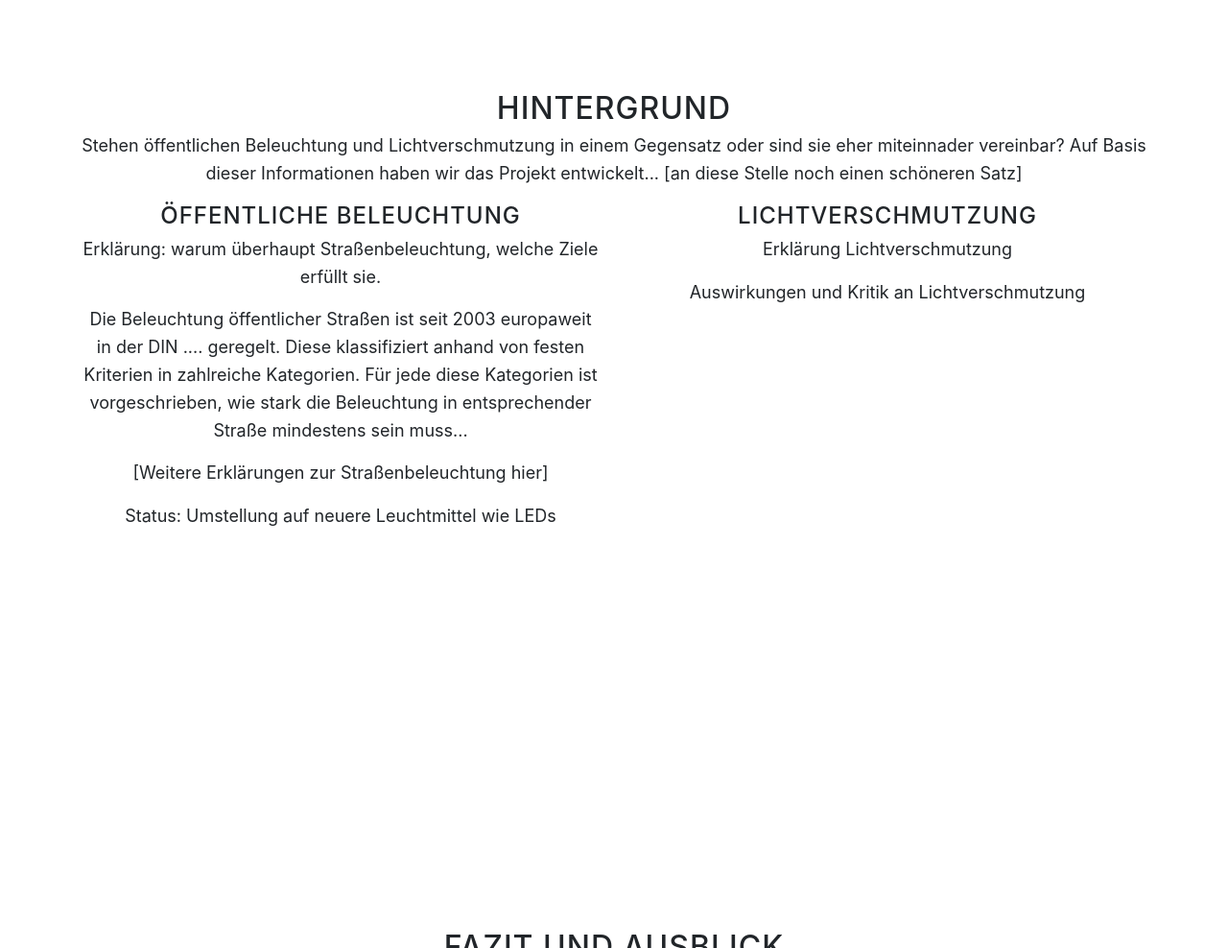
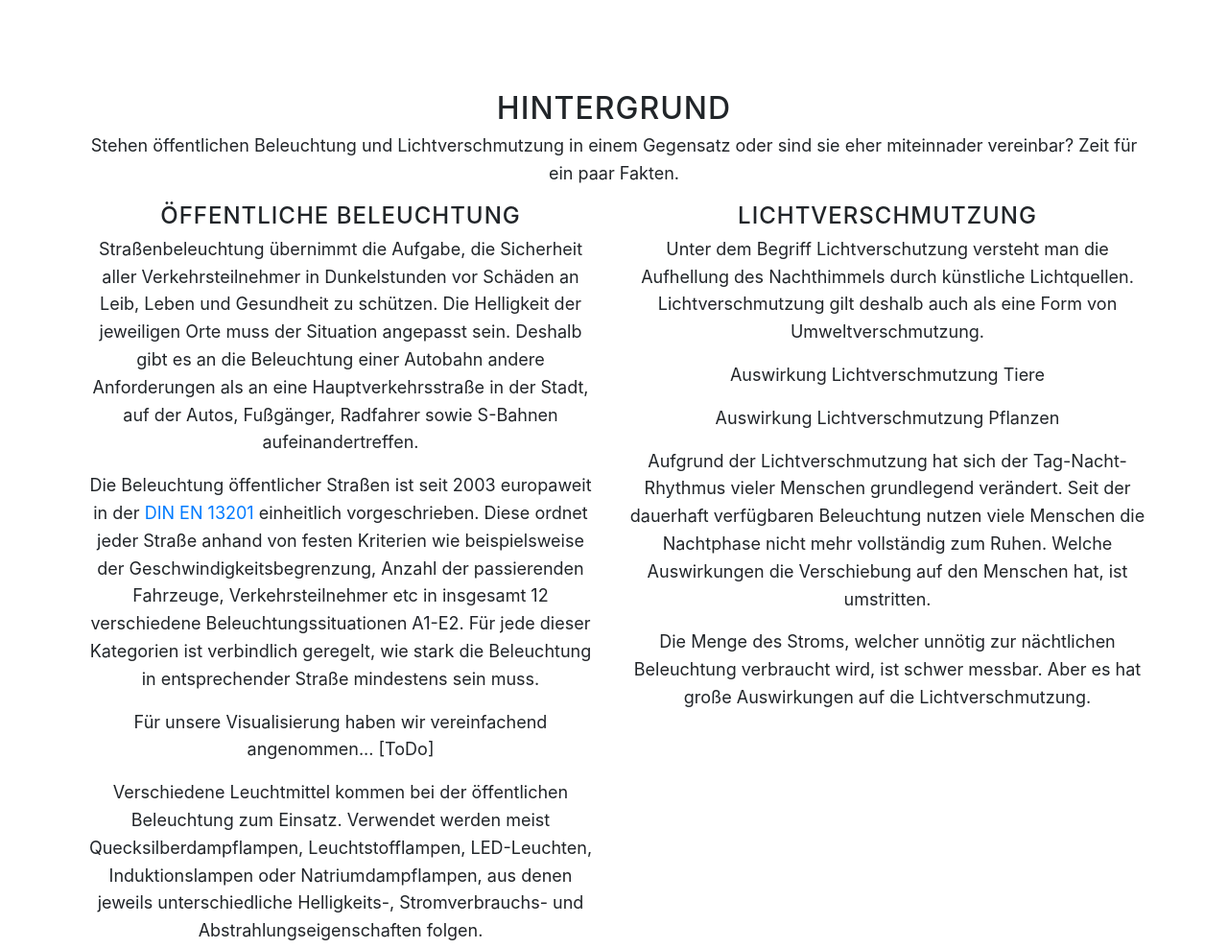
Before and after one commit to open-data-potsdam/light-pollution, a website with bundled scripts: page www/index.html in a window 1280 px wide. Shown: the part 2740-3728 px from the top of the page at 96% size. Built offline with nearby package versions, Linux system fonts and the light colour scheme.

Commit message:
new text sections added

```diff
--- a/www/index.html
+++ b/www/index.html
@@ -1,4 +1,4 @@
- <!DOCTYPE html>
+<!DOCTYPE html>
 <html lang="en">
 
   <head>
@@ -106,18 +106,26 @@
     <section id="background" class="content-section text-center">
       <div class="container">
         <h2>Hintergrund</h2>
-        <p>Stehen öffentlichen Beleuchtung und Lichtverschmutzung in einem Gegensatz oder sind sie eher miteinnader vereinbar? Auf Basis dieser Informationen haben wir das Projekt entwickelt... [an diese Stelle noch einen schöneren Satz]  </p>
+        <p>Stehen öffentlichen Beleuchtung und Lichtverschmutzung in einem Gegensatz oder sind sie eher miteinnader vereinbar? Zeit für ein paar Fakten.</p>
        <div class="row">
           <div class="col-md-6"><h4>Öffentliche Beleuchtung</h4>
-            <p>Erklärung: warum überhaupt Straßenbeleuchtung, welche Ziele erfüllt sie.</p>
-            <p>Die Beleuchtung öffentlicher Straßen ist seit 2003 europaweit in der DIN .... geregelt. Diese klassifiziert anhand von festen Kriterien in zahlreiche Kategorien. Für jede diese Kategorien ist vorgeschrieben, wie stark die Beleuchtung in entsprechender Straße mindestens sein muss...</p>
-            <p>[Weitere Erklärungen zur Straßenbeleuchtung hier]</p>
-            <p>Status: Umstellung auf neuere Leuchtmittel wie LEDs</p>
+            <p>Straßenbeleuchtung übernimmt die Aufgabe, die Sicherheit aller Verkehrsteilnehmer in Dunkelstunden vor Schäden an Leib, Leben und Gesundheit zu schützen. Die Helligkeit der jeweiligen Orte muss der Situation angepasst sein. Deshalb gibt es an die Beleuchtung einer Autobahn andere Anforderungen als an eine Hauptverkehrsstraße in der Stadt, auf der Autos, Fußgänger, Radfahrer sowie S-Bahnen aufeinandertreffen.</p>
+            <p>Die Beleuchtung öffentlicher Straßen ist seit 2003 europaweit in der <a href="https://www.trilux.com/fileadmin/Downloads/33_3_Europas_Strassen-D_02.pdf">DIN EN 13201</a> einheitlich vorgeschrieben. Diese ordnet jeder Straße anhand von festen Kriterien wie beispielsweise der Geschwindigkeitsbegrenzung, Anzahl der passierenden Fahrzeuge, Verkehrsteilnehmer etc in insgesamt 12 verschiedene Beleuchtungssituationen A1-E2. Für jede dieser Kategorien ist verbindlich geregelt, wie stark die Beleuchtung in entsprechender Straße mindestens sein muss.</p>
+            <p>Für unsere Visualisierung haben wir vereinfachend angenommen... [ToDo] </p>
+            <p>Verschiedene Leuchtmittel kommen bei der öffentlichen Beleuchtung zum Einsatz. Verwendet werden meist Quecksilberdampflampen, Leuchtstofflampen, LED-Leuchten, Induktionslampen oder Natriumdampflampen, aus denen jeweils unterschiedliche Helligkeits-, Stromverbrauchs- und Abstrahlungseigenschaften folgen. </p>
+            <p>Die seit den 1960er Jahren verbauten Gaslaternen gelten heute als technologisch veraltet und werden aus umweltpolitischen Gründen nach und nach durch neuere Technologien ersetzt. Trotzdem leuchten auch heute noch rund <a href="http://www.berlin.de/senuvk/bauen/beleuchtung/de/gaslicht/">33.800</a> Gaslaternen in Berlin. </p>
+            <p>Der Berliner Senat hat sich das <a href="http://www.berlin.de/senuvk/bauen/beleuchtung/de/gaslicht/faq.shtml">Ziel gesetzt</a>, den Energieverbrauch der Straßenbeleuchtung bis Ende 2018 um 30-50 Prozent zu reduzieren.</p>
+            <p>HIER NOCH MEHR ÜBER DEN ENERGIEVERBRAUCH SCHREIBEN????</p>
+
+
           </div>
 
           <div class="col-md-6"><h4>Lichtverschmutzung</h4>
-            <p>Erklärung Lichtverschmutzung</p>
-            <p>Auswirkungen und Kritik an Lichtverschmutzung</p>
+            <p>Unter dem Begriff Lichtverschutzung versteht man die Aufhellung des Nachthimmels durch künstliche Lichtquellen. Lichtverschmutzung gilt deshalb auch als eine Form von Umweltverschmutzung.</p>
+            <p>Auswirkung Lichtverschmutzung Tiere</p>
+            <p>Auswirkung Lichtverschmutzung Pflanzen</p>
+            <p>Aufgrund der Lichtverschmutzung hat sich der Tag-Nacht-Rhythmus vieler Menschen grundlegend verändert. Seit der dauerhaft verfügbaren Beleuchtung nutzen viele Menschen die Nachtphase nicht mehr vollständig zum Ruhen. Welche Auswirkungen die Verschiebung auf den Menschen hat, ist umstritten.</p>
+            <p>Die Menge des Stroms, welcher unnötig zur nächtlichen Beleuchtung verbraucht wird, ist schwer messbar. Aber es hat große Auswirkungen auf die Lichtverschmutzung.</p>
           </div>
       </div>
       </div>
```
